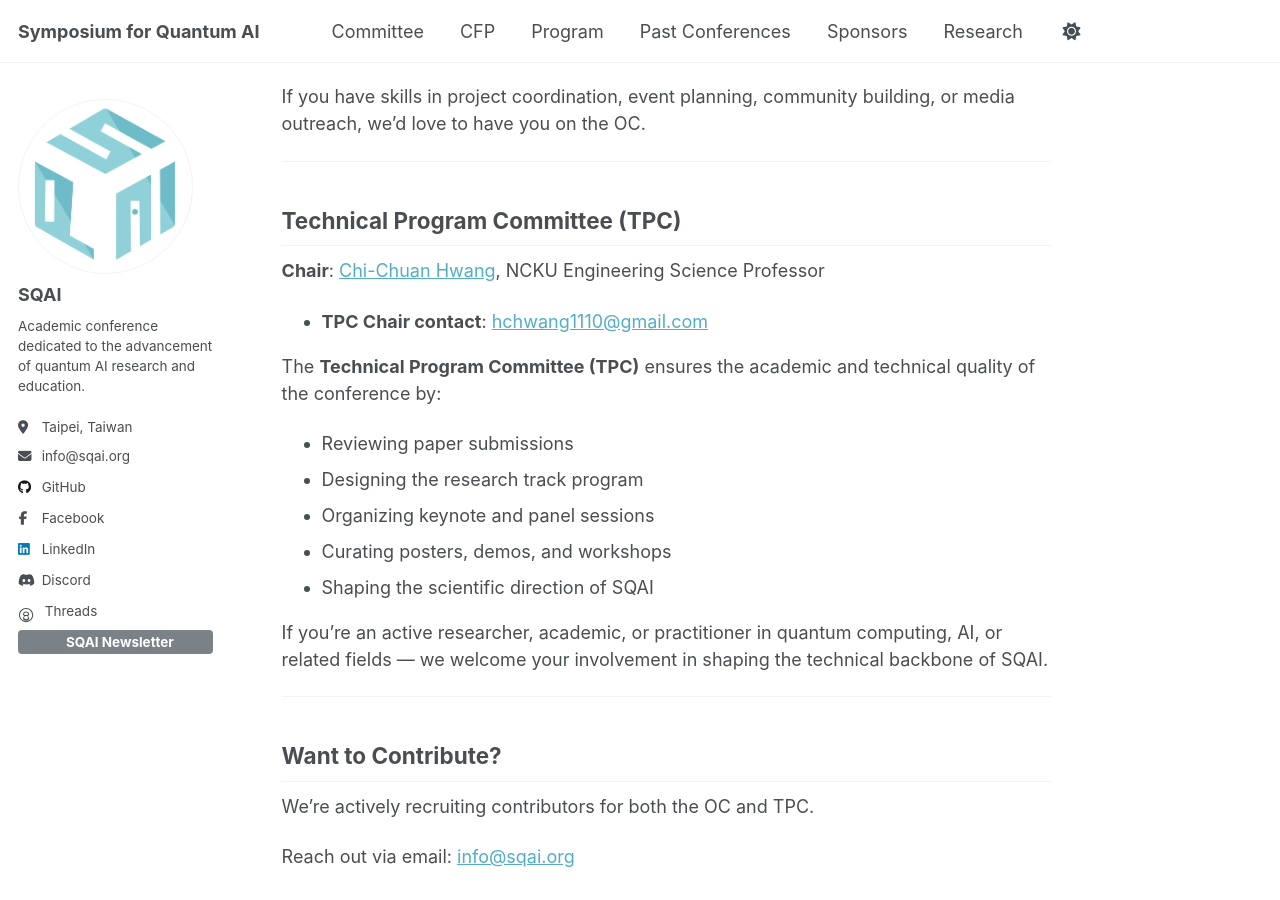
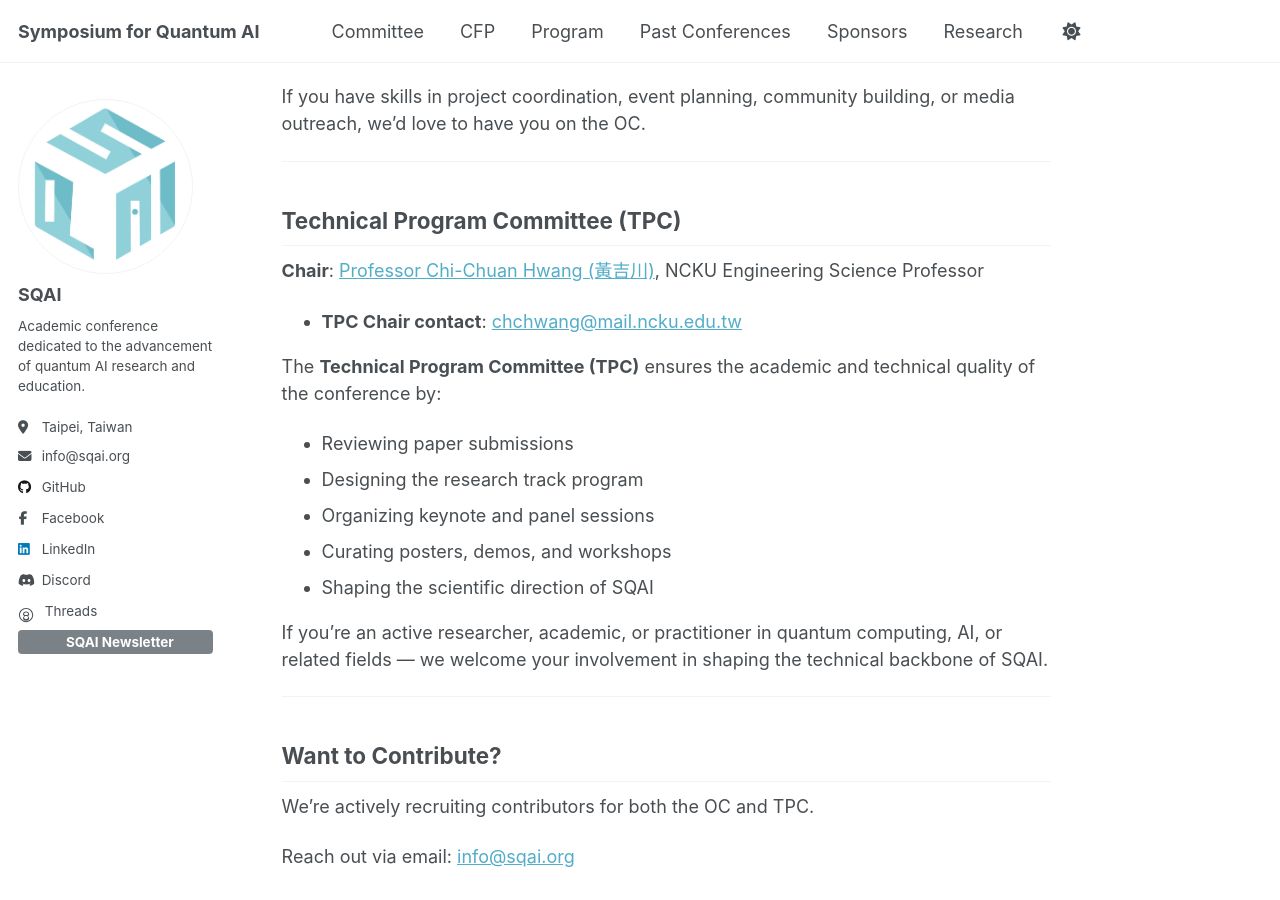
Before and after one commit to danielqnow/QuantumIntelligenceSociety.github.io, a Jekyll site: the page built from _pages/committee.md, in a window 1280 px wide and 900 px high, scrolled down 1415 px. Built offline with Jekyll 4.4.1, drawn with Linux system fonts in a browser that asks for light colours; comment, search, counter and statistics services are not loaded.

Commit message:
Update contact info

```diff
--- a/_pages/committee.md
+++ b/_pages/committee.md
@@ -40,8 +40,8 @@ If you have skills in project coordination, event planning, community building,
 
 ## Technical Program Committee (TPC)
 
-**Chair**: [Chi-Chuan Hwang](https://researchoutput.ncku.edu.tw/en/persons/chi-chuan-hwang), NCKU Engineering Science Professor
-- **TPC Chair contact**: [hchwang1110@gmail.com](mailto:hchwang1110@gmail.com)
+**Chair**: [Professor Chi-Chuan Hwang (黃吉川)](https://researchoutput.ncku.edu.tw/en/persons/chi-chuan-hwang), NCKU Engineering Science Professor
+- **TPC Chair contact**: [chchwang@mail.ncku.edu.tw](mailto:chchwang@mail.ncku.edu.tw)
 
 The **Technical Program Committee (TPC)** ensures the academic and technical quality of the conference by:
 
```
